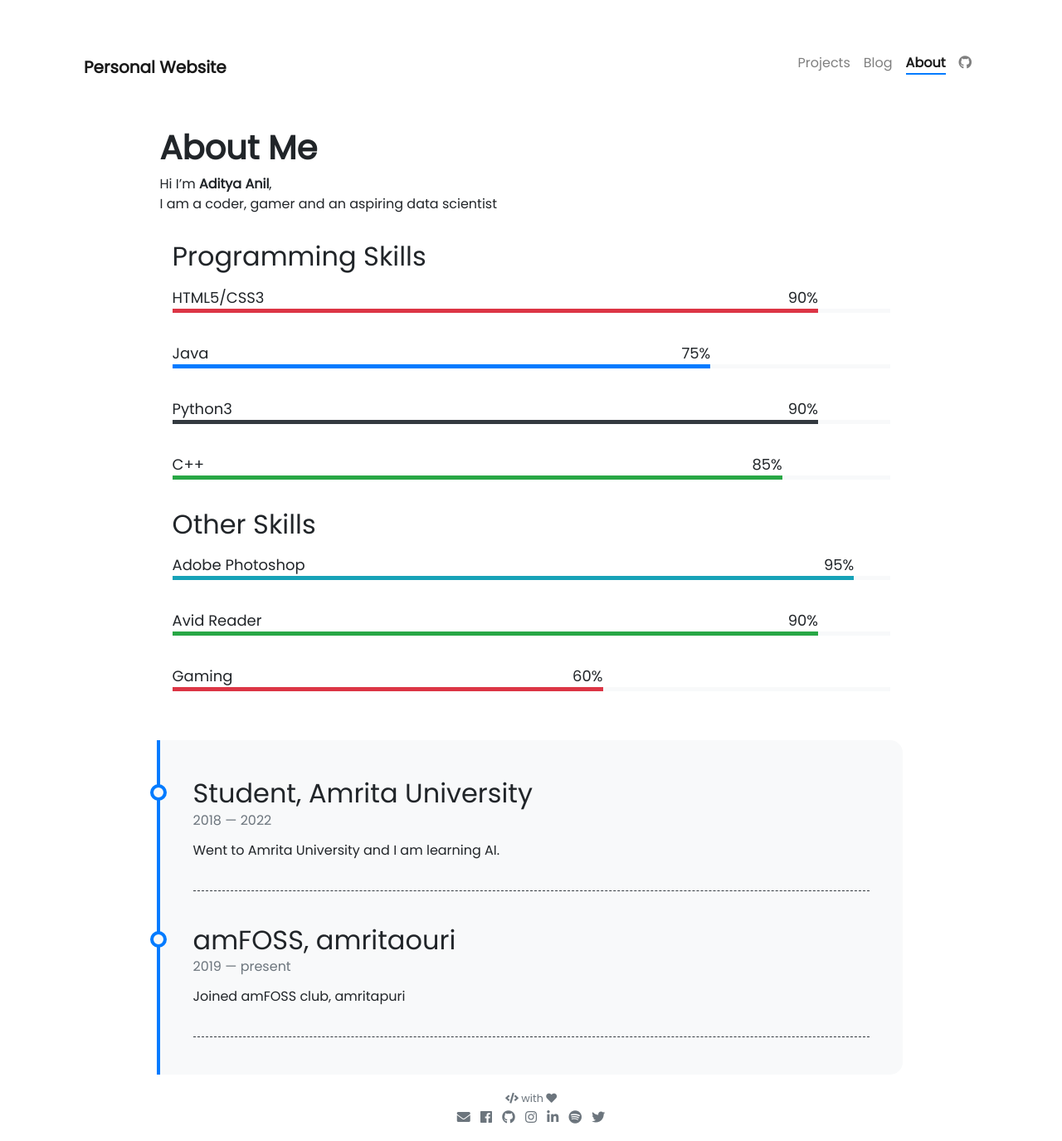
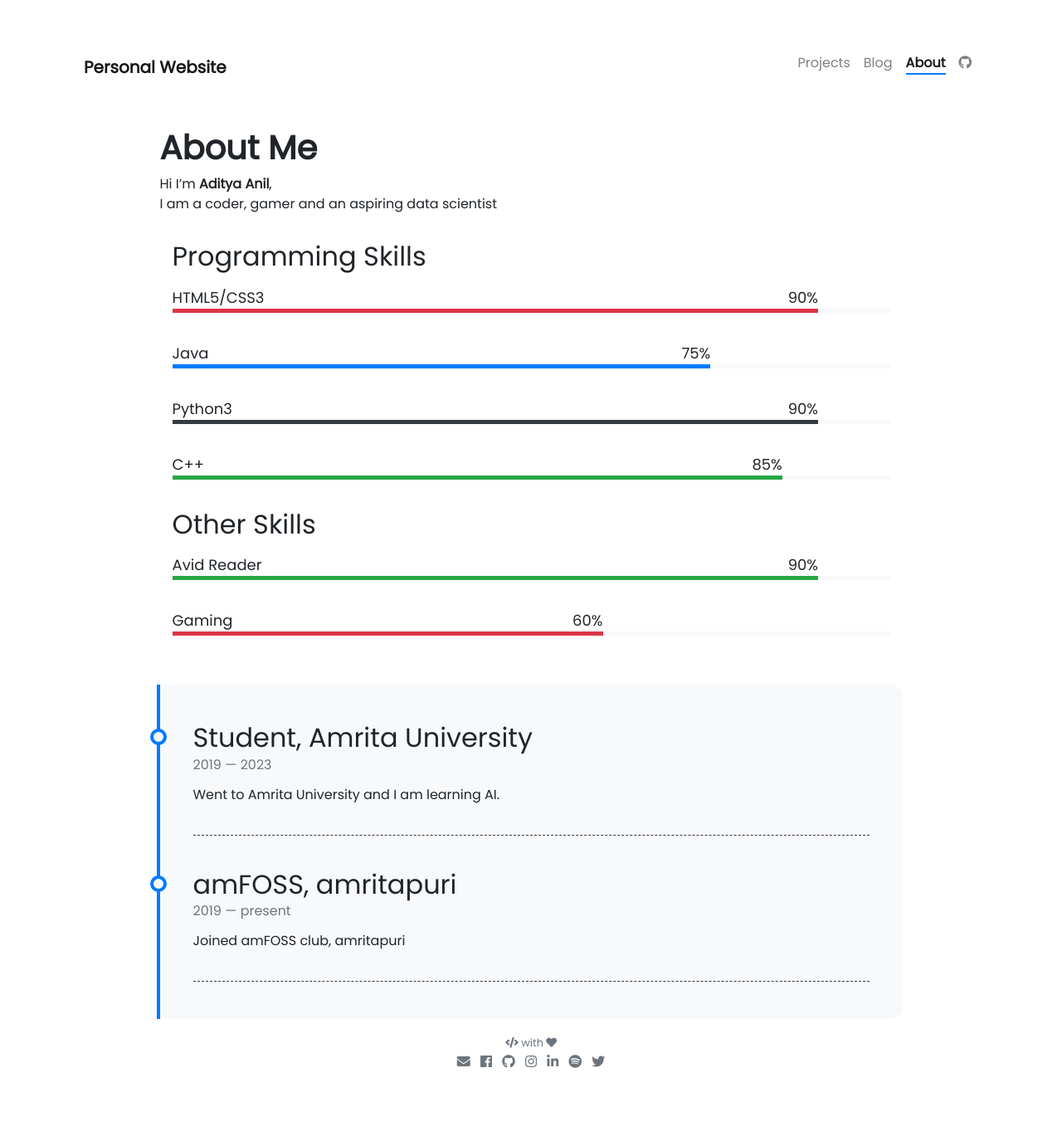
Before and after one commit to SkaarFacee/skaarfacee.github.io, a Jekyll site: the page built from pages/about.md, in a window 1280 px wide. Shown: the whole page at 83% size. Built offline with Jekyll 4.4.1, drawn with Linux system fonts in a browser that asks for light colours; nearby versions of some CDN libraries; after the commit the page ends 1308 px from its top, so only the background shows below that.

Commit message:
Spell Check

```diff
--- a/_data/other-skills.yml
+++ b/_data/other-skills.yml
@@ -1,7 +1,3 @@
-- name: Adobe Photoshop
-  percentage: 95
-  color: info
-
 - name: Avid Reader
   percentage: 90
   color: success
--- a/_data/timeline.yml
+++ b/_data/timeline.yml
@@ -1,9 +1,9 @@
 - title: Student, Amrita University
-  from: 2018
-  to: 2022
+  from: 2019
+  to: 2023
   description: Went to Amrita University and I am learning AI.
 
-- title: amFOSS, amritaouri
+- title: amFOSS, amritapuri
   from: 2019
   to: present
   description: Joined amFOSS club, amritapuri
```
Also changed, not shown: _projects/Flight-delay-predictor.md (+1 -1 lines), _projects/taket.md (+1 -1 lines).
